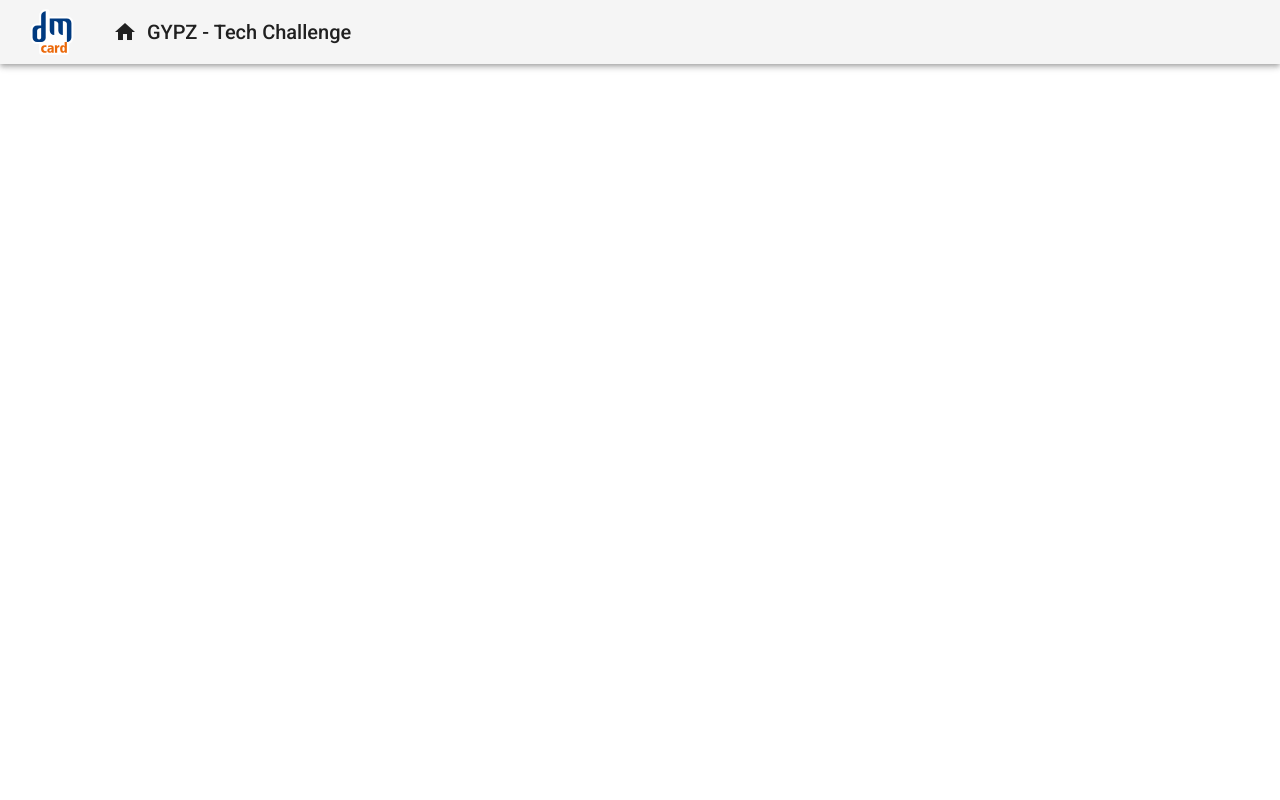
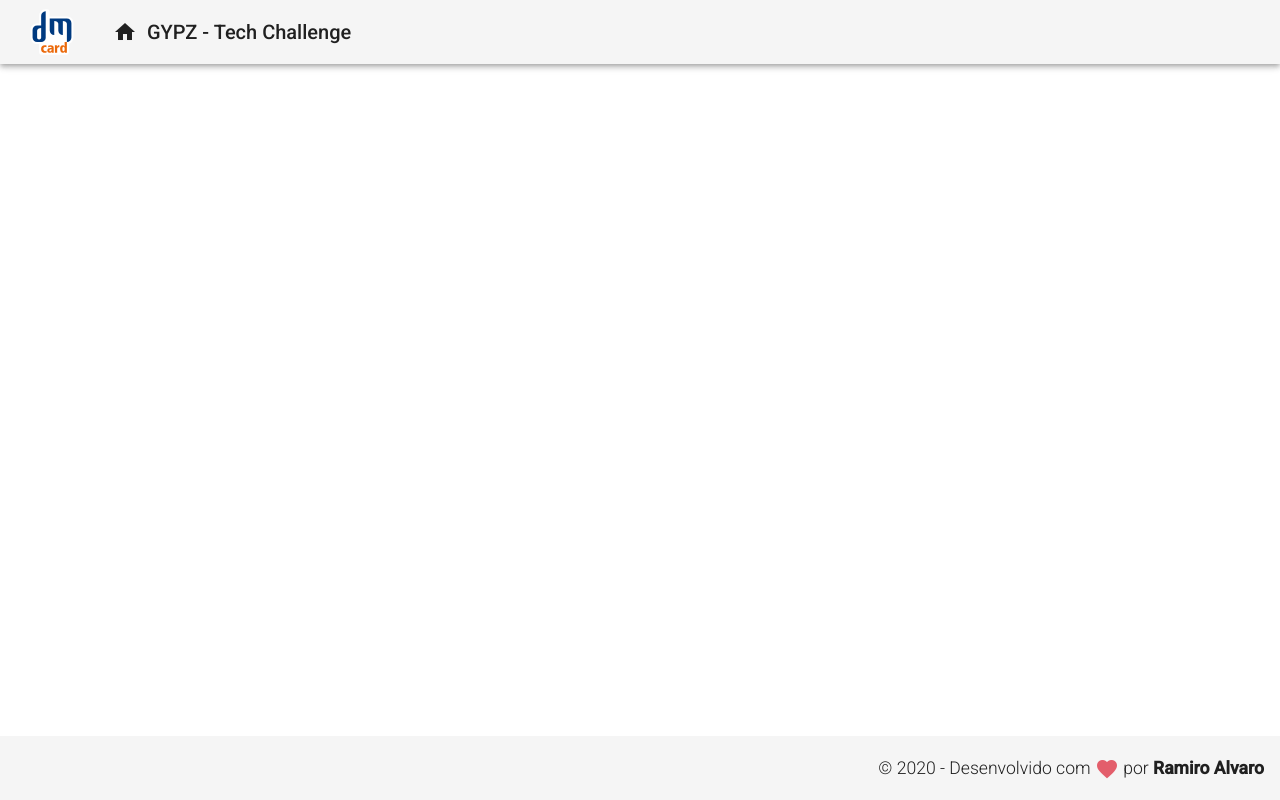
Before and after one commit to RamiroAlvaro/gypzlab-frontend, an Angular app: page / in a window 1280 px wide. Built offline with nearby package versions, Linux system fonts and the light colour scheme.

Commit message:
Footer component

```diff
--- a/src/app/app.component.html
+++ b/src/app/app.component.html
@@ -1 +1,2 @@
 <app-header></app-header>
+<app-footer></app-footer>
--- a/src/app/app.component.ts
+++ b/src/app/app.component.ts
@@ -5,5 +5,5 @@
   templateUrl: 'app.component.html'
 })
 export class AppComponent {
-  title = 'gypzlab-frontend';
+
 }
--- a/src/app/app.module.ts
+++ b/src/app/app.module.ts
@@ -7,11 +7,13 @@
 import { HeaderComponent } from './components/template/header/header.component';
 
 import { MatToolbarModule } from '@angular/material/toolbar';
+import { FooterComponent } from './components/template/footer/footer.component';
 
 @NgModule({
   declarations: [
     AppComponent,
-    HeaderComponent
+    HeaderComponent,
+    FooterComponent
   ],
   imports: [
     BrowserModule,
--- /dev/null
+++ b/src/app/components/template/footer/footer.component.css
@@ -0,0 +1,11 @@
+.footer {
+    position: fixed;
+    bottom: 0;
+    display: flex;
+    justify-content: flex-end;
+}
+
+.footer span {
+    font-size: 1.1rem;
+    font-weight: 300;
+}
--- /dev/null
+++ b/src/app/components/template/footer/footer.component.html
@@ -0,0 +1,9 @@
+<mat-toolbar class="footer">
+    <span>
+        © 2020 - Desenvolvido com
+        <i class="material-icons red v-middle">
+            favorite
+        </i>
+        por <strong>Ramiro Alvaro</strong>
+    </span>
+</mat-toolbar>
--- /dev/null
+++ b/src/app/components/template/footer/footer.component.ts
@@ -0,0 +1,15 @@
+import { Component, OnInit } from '@angular/core';
+
+@Component({
+  selector: 'app-footer',
+  templateUrl: './footer.component.html',
+  styleUrls: ['./footer.component.css']
+})
+export class FooterComponent implements OnInit {
+
+  constructor() { }
+
+  ngOnInit(): void {
+  }
+
+}
--- a/src/index.html
+++ b/src/index.html
@@ -2,7 +2,7 @@
 <html lang="en">
 <head>
   <meta charset="utf-8">
-  <title>GypzlabFrontend</title>
+  <title>GYPZ - Tech Challenge</title>
   <base href="/">
   <meta name="viewport" content="width=device-width, initial-scale=1">
   <link rel="icon" type="image/x-icon" href="favicon.ico">
--- a/src/styles.css
+++ b/src/styles.css
@@ -2,3 +2,11 @@
 
 html, body { height: 100%; }
 body { margin: 0; font-family: Roboto, "Helvetica Neue", sans-serif; }
+
+.red {
+    color: rgb(227, 94, 107);
+}
+
+.v-middle {
+    vertical-align: middle;
+}
```
